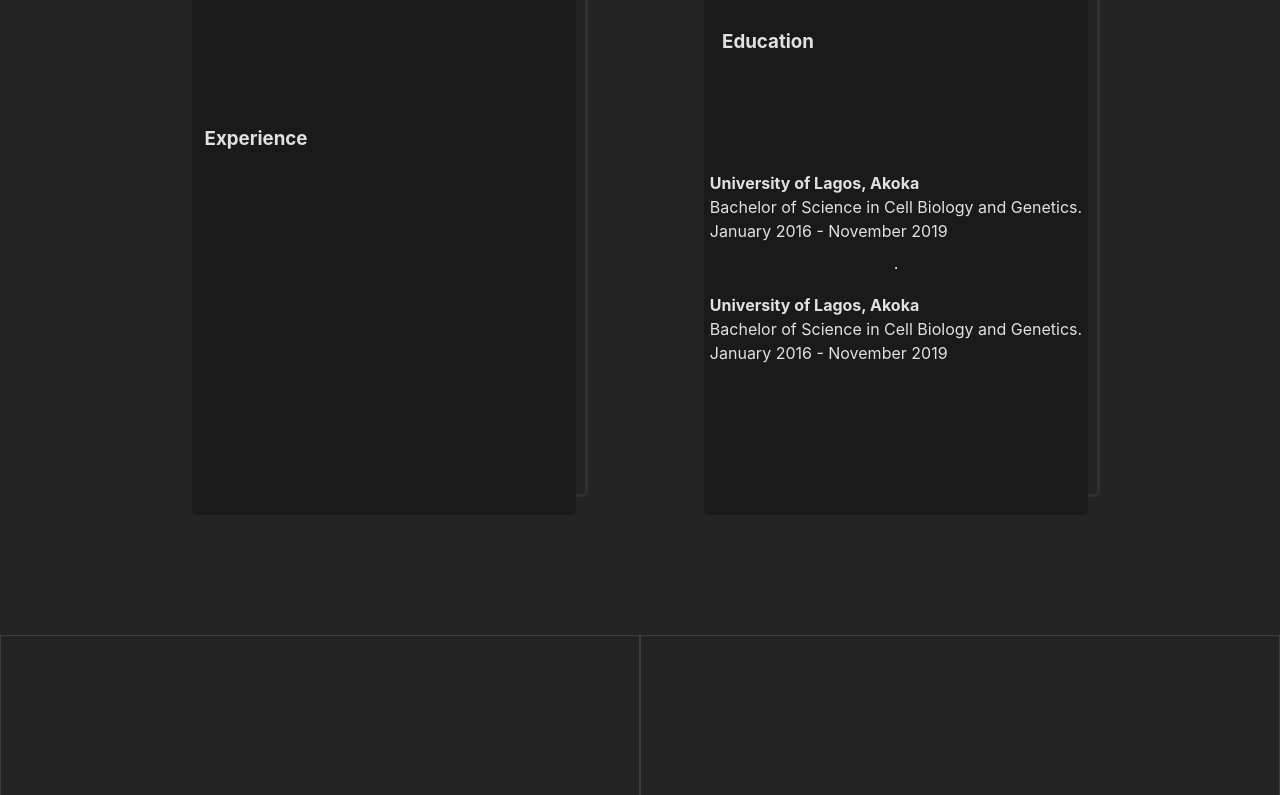
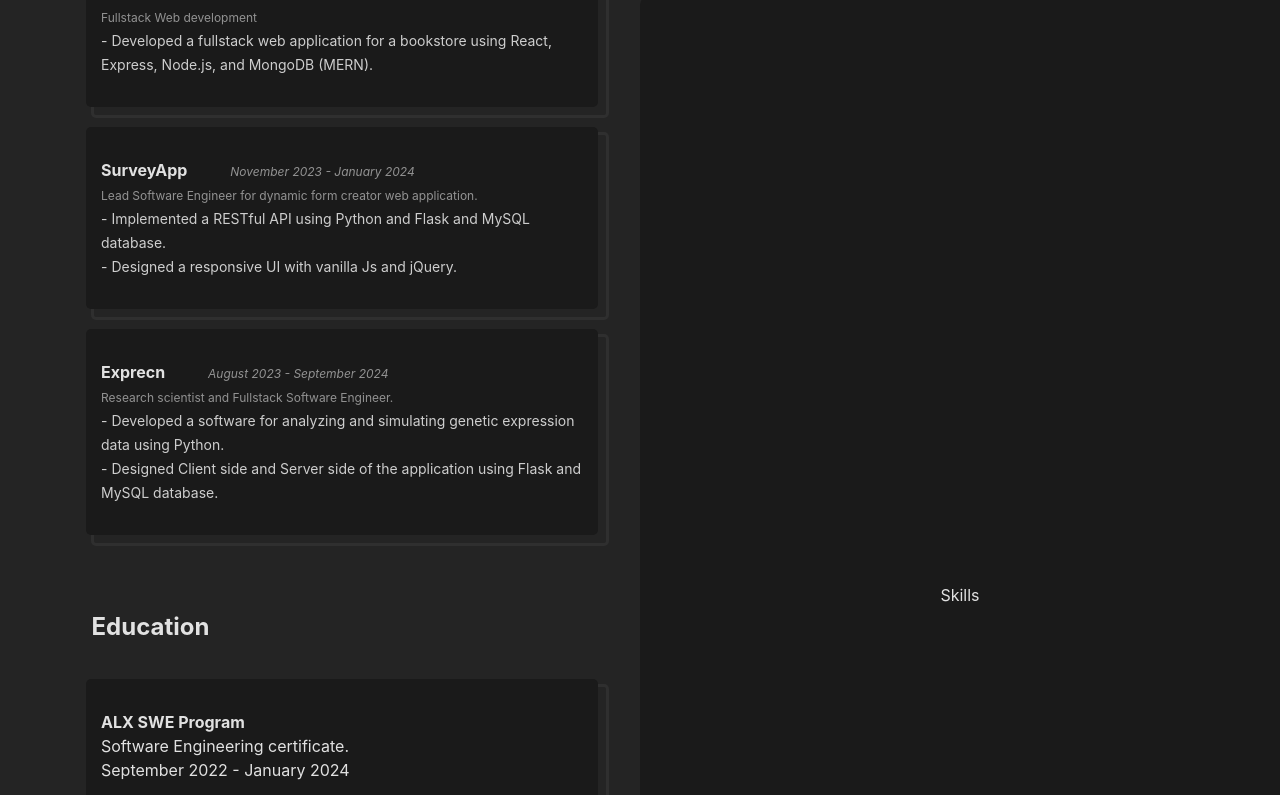
Before and after one commit to I-yan-u/portfolio, a React (Vite) app: page / in a window 1280 px wide. Shown: the part 1765-2560 px from the top of the page. Built offline with nearby package versions, Linux system fonts and the light colour scheme; no server answers.

Commit message:
Add Skills and Qualifications sections

```diff
--- /dev/null
+++ b/src/assets/CancelIcon.jsx
@@ -0,0 +1,10 @@
+function CancelIcon() {
+  return (
+    <svg xmlns="http://www.w3.org/2000/svg" viewBox="0 0 24 24" width={16} height={16} color={"#fafafa"} fill={"none"}>
+        <path d="M15.7494 15L9.75 9M9.75064 15L15.75 9" stroke="currentColor" strokeWidth="1.5" strokeLinecap="round" strokeLinejoin="round" />
+        <path d="M22.75 12C22.75 6.47715 18.2728 2 12.75 2C7.22715 2 2.75 6.47715 2.75 12C2.75 17.5228 7.22715 22 12.75 22C18.2728 22 22.75 17.5228 22.75 12Z" stroke="currentColor" strokeWidth="1.5" />
+    </svg>
+  )
+}
+
+export default CancelIcon;
--- /dev/null
+++ b/src/assets/MenuIcon.jsx
@@ -0,0 +1,13 @@
+
+function MenuIcon() {
+  return (
+    <svg xmlns="http://www.w3.org/2000/svg" viewBox="0 0 24 24" width={16} height={16} color={"#fafafa"} fill={"none"}>
+        <path d="M11.9959 12H12.0049" stroke="currentColor" strokeWidth="2" strokeLinecap="round" strokeLinejoin="round" />
+        <path d="M11.9842 16H11.9932" stroke="currentColor" strokeWidth="2" strokeLinecap="round" strokeLinejoin="round" />
+        <path d="M11.9998 8H12.0088" stroke="currentColor" strokeWidth="2" strokeLinecap="round" strokeLinejoin="round" />
+        <path d="M22 12C22 6.47715 17.5228 2 12 2C6.47715 2 2 6.47715 2 12C2 17.5228 6.47715 22 12 22C17.5228 22 22 17.5228 22 12Z" stroke="currentColor" strokeWidth="1.5" />
+    </svg>
+  )
+}
+
+export default MenuIcon;
--- a/src/assets/index.jsx
+++ b/src/assets/index.jsx
@@ -10,6 +10,8 @@ import ProgramLanguage from "./ProgramLanguage";
 import LikeLogo from "./LikeLogo";
 import NameLogo from "./NameLogo";
 import CalenderIcon from "./CalenderIcon";
+import CancelIcon from "./CancelIcon";
+import MenuIcon from "./MenuIcon";
 
 export {
     MoonIcon,
@@ -24,4 +26,6 @@ export {
     LikeLogo,
     NameLogo,
     CalenderIcon,
+    CancelIcon,
+    MenuIcon,
 };
--- a/src/css/About.module.css
+++ b/src/css/About.module.css
@@ -7,13 +7,13 @@
 }
 
 .left {
-    border: 1px solid #3d3d3d;
+    /* border: 1px solid #3d3d3d; */
     width: 50%;
     height: 100%;
 }
 
 .right {
-    border: 1px solid #3d3d3d;
+    /* border: 1px solid #3d3d3d; */
     width: 50%;
     height: 100%;
 }
--- a/src/css/Portfolio.module.css
+++ b/src/css/Portfolio.module.css
@@ -4,6 +4,7 @@
     justify-content: center;
     align-items: center;
     flex-direction: row;
+    flex-wrap: wrap;
     gap: 4dvw;
     /* border: 1px solid #0a0a0a; */
 }
@@ -12,7 +13,7 @@
     font-size: 2.3em;
     position: absolute;
     top: calc(100dvh + 30px);
-    opacity: 0;
+    opacity: 0.2;
 }
 
 .cards {
@@ -21,8 +22,8 @@
     justify-content: center;
     align-items: center;
     flex-direction: row;
-    gap: 4dvw;
-    opacity: 0;
+    gap: 0;
+    opacity: 0.2;
 }
 
 .fadein {
--- a/src/css/Resume.module.css
+++ b/src/css/Resume.module.css
@@ -1,64 +1,107 @@
 .container {
-    height: 100dvh;
     display: flex;
     justify-content: center;
-    align-items: center;
-    gap: 30dvw;
-    /* border: 1px solid #3d3d3d; */
+    /* align-items: center; */
     overflow: hidden;
+    flex-direction: row;
+    gap: 20px;
 }
 
-.left,
-.right {
+.qualifications {
     display: flex;
+    flex-direction: column;
+    width: 55%;
+}
+
+.skills {
+    display: flex;
+    flex-direction: column;
     justify-content: center;
+    align-items: flex-end;
+    margin: 40px 0;
+    width: 45%;
+    height: 180dvh;
+}
+
+.experience,
+.education {
+    display: flex;
+    flex-direction: column;
     align-items: center;
+    margin: 20px 0;
+}
+
+.card {
+    display: flex;
+    justify-content: flex-start;
+    align-items: flex-start;
     flex-direction: column;
     border-radius: 5px;
     background-color: var(--input);
-    height: 70dvh;
-    width: 30dvw;
+    width: 40dvw;
+    height: max-content;
+    margin: 10px 0;
+    padding: 15px;
+    position: relative;
 }
 
 .h3 {
     position: relative;
-    top: -10dvh;
-    left: -10dvw;
+    font-size: 24px;
+    left: -28%;
 }
 
-.left::before,
-.right::before {
+.card::before {
     content: '';
     position: absolute;
-    top: 214dvh;
     border: 3px solid var(--portcardbg);
     border-radius: 5px;
-    height: 68dvh;
-    width: 30dvw;
+    width: 40dvw;
+    height: 100%;
     z-index: -10;
     opacity: 0.5;
     transition: transform 0.25s, opacity 0.25s;
+    transform: translate(-10px, -10px);
 }
 
-.left::before {
-    left: 15.5dvw;
-}
-.right::before {
-    left: 55.5dvw;
-}
-
-.left:hover::before,
-.right:hover::before {
-    transform: translate(5px, -5px);
+.card:hover::before{
+    transform: translate(-5px, -5px);
     opacity: 1;
 }
 
-.slidein {
-    animation: var(--slideIn2);
+.skill_container {
+    display: flex;
+    justify-content: center;
+    align-items: center;
+    flex-wrap: wrap;
+    gap: 10px;
+    width: 50dvw;
+    background-color: var(--input);
+    height: 150dvh;
+    border-top-left-radius: 10px;
+    border-bottom-left-radius: 10px;
 }
 
-.h2 {
-    font-size: 2.3em;
-    position: absolute;
-    top: 195dvh;
+.span_timeline {
+    font-size: 12px;
+    font-style: italic;
+    opacity: 0.6;
+    margin-left: 3dvw;
 }
+
+.span_para {
+    font-size: 14px;
+    opacity: 0.9;
+    /* margin: 5px 0; */
+}
+
+.span_role {
+    font-size: 12px;
+    opacity: 0.6;
+    margin: 5px 0;
+}
+
+
+.slidein {
+    /* animation: var(--slideIn2); */
+}
--- a/src/index.css
+++ b/src/index.css
@@ -48,7 +48,7 @@
 
 @keyframes cardSlide {
   from {
-    gap: 0; opacity: 0;
+    gap: 0; opacity: 0.2;
   }
   to {
     gap: 4dvw; opacity: 1;
@@ -76,7 +76,7 @@
   --slideIn2: slideIn2 1s ease-out 1 forwards;
   --fadeIn: fadeIn 0.8s ease-in 1 forwards;
   --bounce: vBounce 3s linear infinite forwards;
-  --cardSlide: cardSlide 0.8s ease-out 1 forwards;
+  --cardSlide: cardSlide 1s ease-out 1 forwards;
 
   font-family: Inter, system-ui, Avenir, Helvetica, Arial, sans-serif;
   line-height: 1.5;
@@ -134,6 +134,11 @@ button:focus-visible {
   outline: 4px auto -webkit-focus-ring-color;
 }
 
+hr {
+  width: 80%;
+  opacity: 0.5;
+}
+
 /* @media (prefers-color-scheme: light) {
   :root {
     color: var(--font-light-color);
--- a/src/sections/Portfolio.jsx
+++ b/src/sections/Portfolio.jsx
@@ -41,7 +41,7 @@ const Portfolio = () => {
     const observer = new IntersectionObserver(([entry]) => {
       setIsVisible(entry.isIntersecting)
     },
-    {threshold: 0.5}
+    {threshold: 0.2}
     );
 
     const target = targetRef.current;
--- /dev/null
+++ b/src/sections/Qualifications.jsx
@@ -0,0 +1,65 @@
+import style from '../css/Resume.module.css';
+
+function Qualifications() {
+  return (
+    <>
+        <div className={`${style.experience}`}>
+          <h3 className={style.h3}>Experience</h3>
+          <div className={style.card}>
+            <p>
+                <strong>Bookstore</strong> <span className={style.span_timeline}>March 2024</span>
+                <br />
+                <span className={style.span_role}>Fullstack Web development</span>
+                <br />
+                <span className={style.span_para}>- Developed a fullstack web application for a bookstore using React, Express, Node.js, and MongoDB (MERN).</span>
+            </p>
+          </div>
+          <div className={style.card}>
+            <p>
+                <strong>SurveyApp</strong> <span className={style.span_timeline}>November 2023 - January 2024</span>
+                <br />
+                <span className={style.span_role}>Lead Software Engineer for dynamic form creator web application.</span>
+                <br />
+                <span className={style.span_para}>- Implemented a RESTful API using Python and Flask and MySQL database.</span>
+                <br />
+                <span className={style.span_para}>- Designed a responsive UI with vanilla Js and jQuery.</span>
+            </p>
+          </div>
+          <div className={style.card}>
+            <p>
+                <strong>Exprecn</strong> <span className={style.span_timeline}>August 2023 - September 2024</span>
+                <br />
+                <span className={style.span_role}>Research scientist and Fullstack Software Engineer.</span>
+                <br />
+                <span className={style.span_para}>- Developed a software for analyzing and simulating genetic expression data using Python.</span>
+                <br />
+                <span className={style.span_para}>- Designed Client side and Server side of the application using Flask and MySQL database.</span>
+            </p>
+          </div>
+        </div>
+        <div className={`${style.education}`}>
+            <h3 className={style.h3}>Education</h3>
+            <div className={style.card}>
+                <p>
+                    <strong>ALX SWE Program</strong>
+                    <br />
+                    Software Engineering certificate.
+                    <br />
+                    September 2022 - January 2024
+                </p>
+            </div>
+            <div className={style.card}>
+                <p>
+                    <strong>University of Lagos, Akoka</strong>
+                    <br />
+                    Bachelor of Science in Cell Biology and Genetics.
+                    <br />
+                    January 2016 - November 2019
+                </p>
+            </div>
+        </div>
+    </>
+  )
+}
+
+export default Qualifications;
--- a/src/sections/Resume.jsx
+++ b/src/sections/Resume.jsx
@@ -1,5 +1,7 @@
 import style from '../css/Resume.module.css';
 import { useState, useEffect, useRef } from 'react';
+import Qualifications from './Qualifications';
+import Skills from './Skills';
 
 function Resume() {
   const [isVisible, setIsVisible] = useState(false);
@@ -9,7 +11,7 @@ function Resume() {
     const observer = new IntersectionObserver(([entry]) => {
       setIsVisible(entry.isIntersecting)
     },
-    {threshold: 0.3}
+    {threshold: 0.5}
     );
 
     const target = targetRef.current;
@@ -24,31 +26,12 @@ function Resume() {
     }
   }, [])
   return (
-    <section id='Resume' className={`${style.container} ${isVisible ? style.slidein : ''}`} ref={targetRef}>
-      {/* <h2 className={style.h2}>Resume</h2> */}
-      <div className={style.left}>
-        <h3 className={style.h3}>Experience</h3>
-        <p>
-
-        </p>
+    <section id='Resume' className={style.container} ref={targetRef}>
+      <div className={`${isVisible ? style.slidein : ''} ${style.qualifications}`}>
+        <Qualifications />
       </div>
-      <div className={style.right}>
-        <h3 className={style.h3}>Education</h3>
-        <p>
-          <strong>University of Lagos, Akoka</strong>
-          <br />
-          Bachelor of Science in Cell Biology and Genetics.
-          <br />
-          January 2016 - November 2019
-        </p>
-        <hr />
-        <p>
-          <strong>University of Lagos, Akoka</strong>
-          <br />
-          Bachelor of Science in Cell Biology and Genetics.
-          <br />
-          January 2016 - November 2019
-        </p>
+      <div className={`${isVisible ? style.slidein : ''} ${style.skills}`}>
+        <Skills />
       </div>
     </section>
   )
--- /dev/null
+++ b/src/sections/Skills.jsx
@@ -0,0 +1,9 @@
+import style from '../css/Resume.module.css';
+// import PropTypes from 'prop-types'
+
+function Skills() {
+  return (
+    <div className={`${style.skill_container}`}>Skills</div>
+  )
+}
+export default Skills;
```
Also changed, not shown: src/sections/PortfolioCard.jsx (+4 -4 lines).
